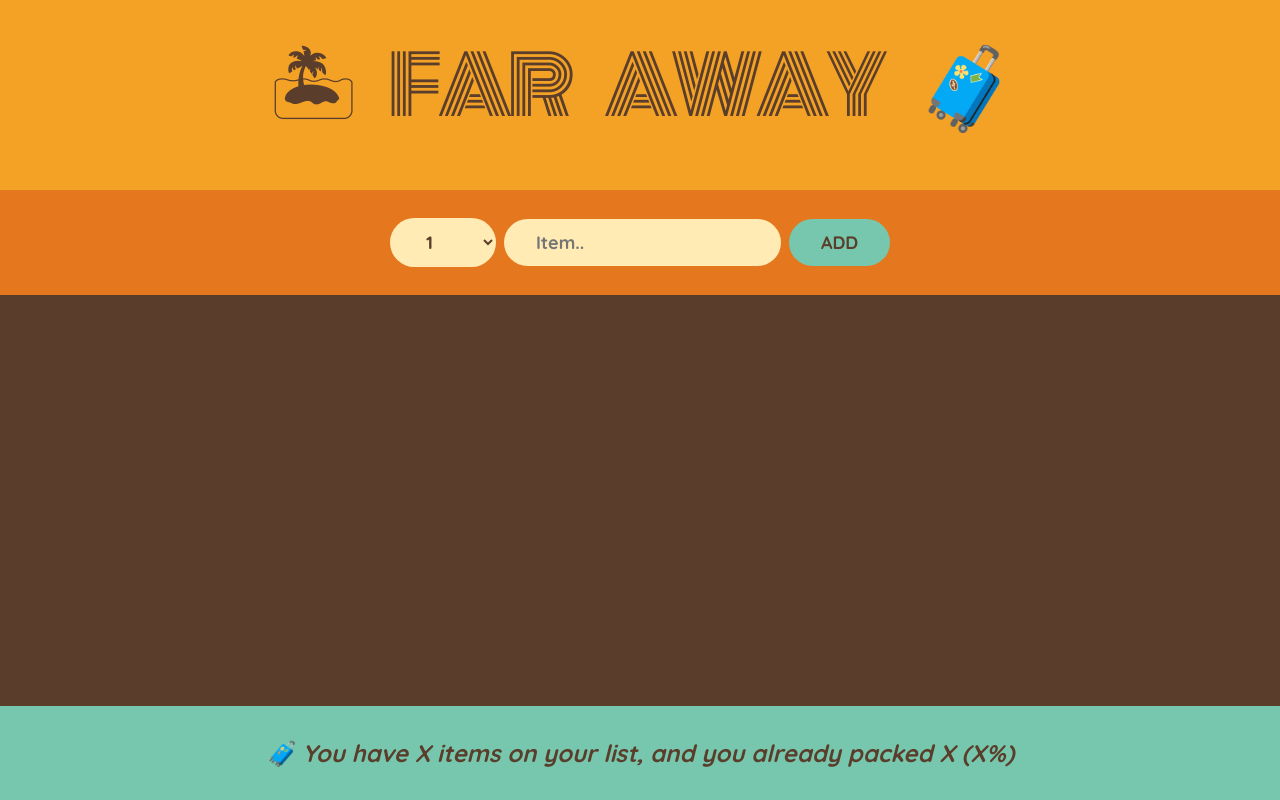
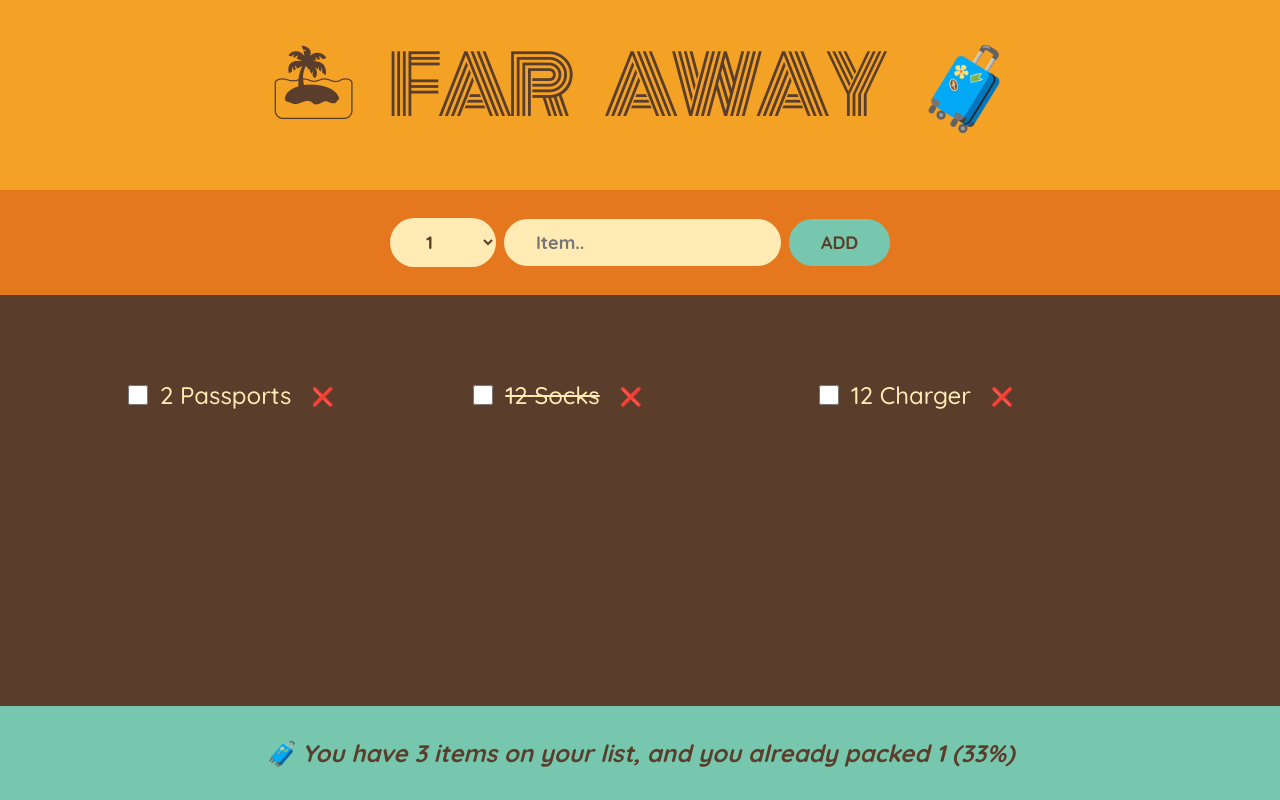
Before and after one commit to Jawadahmaad10/travel-list, a React (Create React App) app: page / in a window 1280 px wide. Built offline with nearby package versions, Linux system fonts and the light colour scheme.

Commit message:
travel-list

```diff
--- a/src/App.js
+++ b/src/App.js
@@ -9,14 +9,37 @@
 
 export default function App(){
 
-  const [items , setItems] = useState([]);
+  const [items , setItems] = useState(initialItems);
+  // const [numItems , setNumItems] = useState(0);
+  //use derived state
 
-return <div className="app">
+
+
+  function handleAddItems(item){
+    setItems((items) => [...items, item ]);
+   }
+
+   function handleDeleteItem(id){
+    setItems(items => items.filter(item => item.id !== id));
+   }
+
+
+  function handleToggleItem(id){
+
+    setItems((items) =>
+    items.map((item) =>
+      item.id === id ? {...item, packed:  !item.packed}  :item
+    ));
+  }
+
+return(
+   <div className="app">
    <Logo/>
-   <Form/>
-   <PackingList items={items}/>
-   <Stats/>
+   <Form onAddItems={handleAddItems}/>
+   <PackingList items={items}  onDeleteItem={handleDeleteItem} onToggleItem={handleToggleItem}/>
+   <Stats items={items}/>
 </div>
+ );
 }
 
 
@@ -26,15 +49,13 @@
 }
 
 
-function Form(){
+function Form({onAddItems}){
 
   const [description , setDescription] = useState("");
   const [quantity , setQuantity] = useState(1);
 
 
-  function handleAddItems(item){
-   setItems((items) => [...items, item ]);
-  }
+
 
   function handleSubmit(e){
    e.preventDefault();
@@ -44,7 +65,7 @@
    const newItem = { description , quantity , packed: false , id:Date.now()};
    console.log(newItem);
 
-   handleAddItems(newItem);
+   onAddItems(newItem);
 
 
   //  we set it when page refereshes it the gets back to original form the input area(textfield)..
@@ -78,20 +99,38 @@
 }
 
 
-function Item({item}){
+function Item({item ,  onDeleteItem , onToggleItem}){
   return (
   <li>
+    <input type="checkbox" value={item.packed} onChange={() => onToggleItem(item.id)}></input>
   <span style={item.packed ? {textDecoration:'line-through'} : {}} >{item.quantity} {item.description}</span>
-  <button>❌&times;</button>
+  <button onClick={() => onDeleteItem(item.id)} >❌&times;</button>
   </li>
   );
 }
 
 
-function Stats(){
+function Stats({items}){
+
+  if(!items.length) return <p className="footer">
+ <em> Start adding some items to your packing list</em>
+  </p>
+
+  const numItems = items.length;
+  const numPacked  = items.filter((item) => item.packed).length;
+  const percentage = Math.round((numPacked / numItems) * 100);
+
+
   return(
    <footer className="stats">
-    <em>🧳 You have X items on your list, and you already packed X (X%) </em>
+    <em>
+    {
+    percentage === 100 ? 'You got everything! Ready to go ':
+    `🧳 You have ${numItems} items on your list, and you already
+    packed ${numPacked} (${percentage}%)`
+    }
+    </em>
+
    </footer>
   );
 }
```
